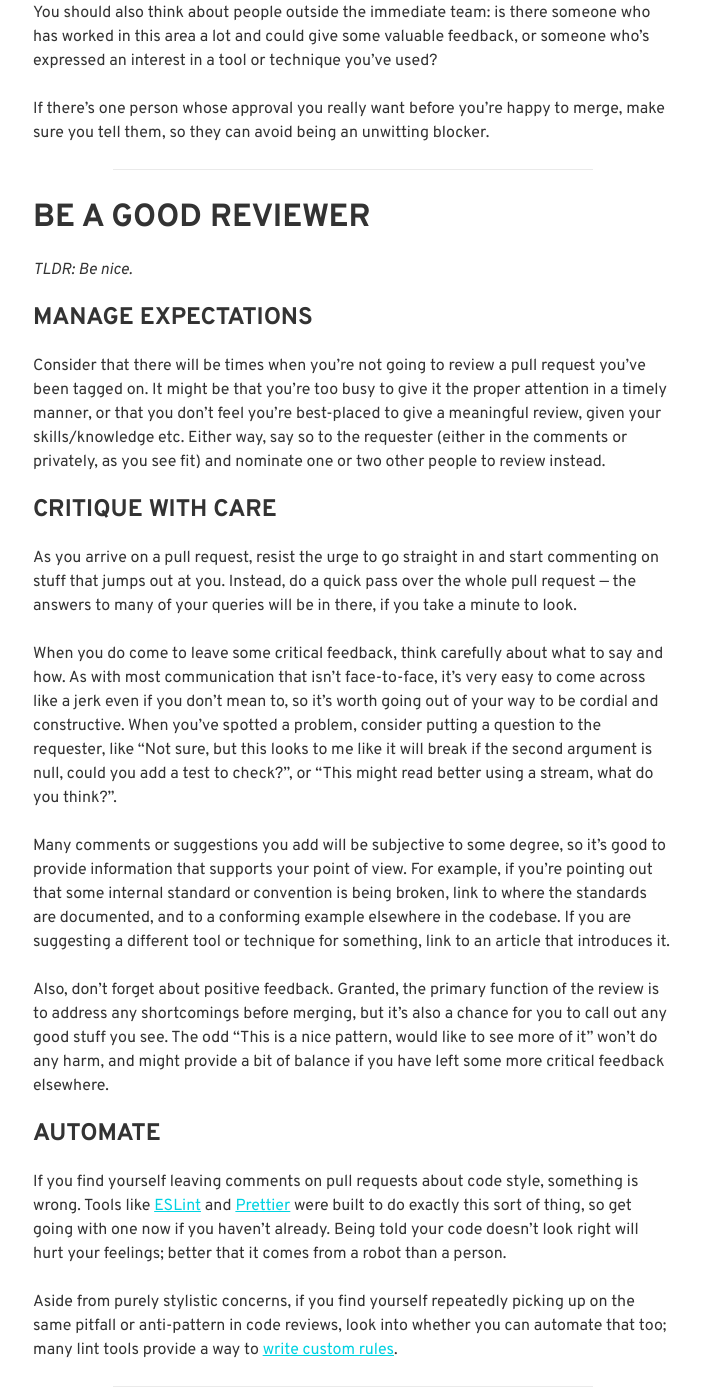
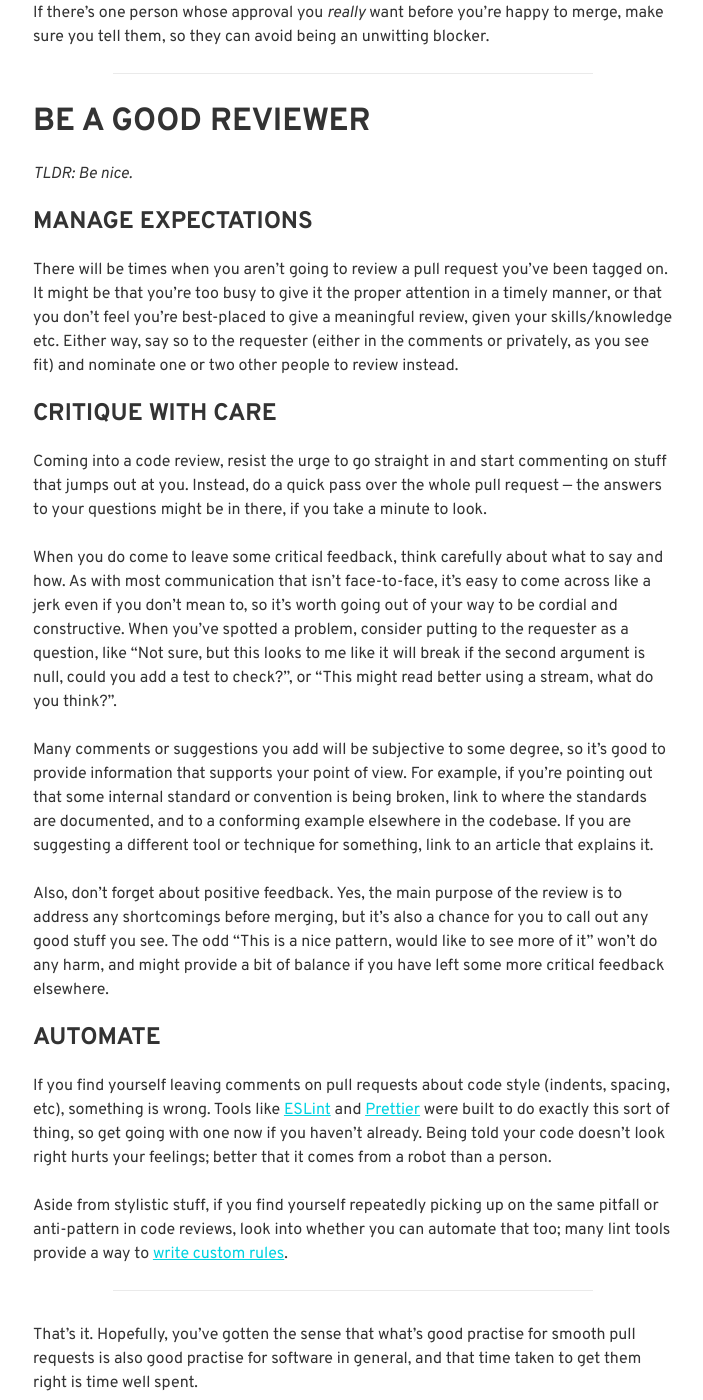
Before and after one commit to davidjgoss/davidjgoss.co, a Jekyll site: the page built from blog/_posts/2019-09-03-better-pull-requests.md, in a window 1280 px wide and 1400 px high, scrolled down 2554 px. Shown: the whole window, without its empty margins (287-990 px from the left). Built offline with Jekyll 4.4.1, drawn with Linux system fonts in a browser that asks for light colours; some web fonts are replaced; some of the changed text lies outside the part shown.

Commit message:
tighten up text of pull request post

```diff
--- a/blog/_posts/2019-09-03-better-pull-requests.md
+++ b/blog/_posts/2019-09-03-better-pull-requests.md
@@ -10,11 +10,9 @@ latest:
   better pull requests
 ---
 
-*I spend a lot of my time at work on pull requests - between ones I request and review, dozens per day. Through this, I've formed some opinions about what works and what doesn't[^preach] in the pull request process. So, here are those opinions.*
+*I spend a lot of my time at work on pull requests - between ones I request and review, dozens per day. Through this, I've formed some opinions about what works and what doesn't in the pull request process. So, here are those opinions.*
 
-(I'd note that it's coming from a perspective of pull requests inside a software company --- though much of it is also applicable to contributing to open source projects.)
-
-[^preach]: To my colleagues: yes, yes --- I don't practise what I preach _all_ of the time. But then, you knew that.
+(This is very much coming from a perspective of closed-source projects inside a company, but I think some of it applies to open source too.)
 
 - - -
 
@@ -22,25 +20,25 @@ latest:
 
 *TLDR: Make it easy for reviewers.*
 
-As the person creating a pull request, you are going to be asking reviewers for some of their time and attention; both are finite and precious, so do what you can to make it as easy as possible for them. As well as helping you get this particular pull request merged sooner, if you keep it up it will earn you a reputation in your company as someone who does good work and is thoughtful.
+As the person creating a pull request, you're going to be asking reviewers for some of their time and attention; both are finite, so do what you can to make it easy for them. It'll help you get this change in faster and, if you keep it up, might earn you a reputation in your company as someone who does good work and is thoughtful.
 
 ### Keep it small, if you can
 
-Small, focused pull requests from [short-lived feature branches](https://trunkbaseddevelopment.com/short-lived-feature-branches/) will have the easiest time getting merged. They are:
+Small, focused pull requests from [short-lived feature branches](https://trunkbaseddevelopment.com/short-lived-feature-branches/) have the easiest time getting merged. They are:
 
-- Quicker and more digestible to review (and reviewers are less likely to bail altogether)
+- Quicker and more digestible (and reviewers are less likely to bail)
 - Less likely to need lengthy rework if you've taken a wrong turn
 - Less likely to get conflicted with the main branch and need manual resolution
 
-Of course, in reality you'll often need to do a large change that takes several days or even weeks to finish, but that doesn't mean you should sit on one branch for that time and raise a "big bang" pull request at the end of it. Instead, find ways to split it up into smaller changes that can be done incrementally without breaking anything.
+In reality you'll sometimes need to do a large change that takes several days or even weeks to finish, but that doesn't mean you should sit on one branch for that time and raise a "big bang" pull request at the end. Instead, find ways to split it up into smaller changes that can be done incrementally without breaking anything.
 
-For example, early on, you might be doing some [preparatory refactoring](https://martinfowler.com/articles/preparatory-refactoring-example.html) to lay the groundwork for your new functionality. Or, you might be bolstering test coverage of existing behaviour to give you the confidence to start making changes. Both of these are perfect for a pull request in their own right.
+For example, you might be doing some [preparatory refactoring](https://martinfowler.com/articles/preparatory-refactoring-example.html) to lay the groundwork for your new functionality, or bolstering test coverage of existing behaviour to give you the confidence to start making changes. Both are good candidates for a pull request in their own right.
 
 Once you get into actually adding your new functionality, keep to this mantra of small and incremental changes. Try working from the outside in --- starting with the UI or the API entry point, stubbing the next layer in as you go, and using feature flags to keep it hidden until it's ready. As well as preventing you from drifting off the mainline and/or doing too-big pull requests, this approach gives you a chance to tag expert reviewers when working in their area, without dragging in too many people at a time.
 
 ### Tell the story with your commits
 
-If you _do_ end up with a fairly big pull request, with dozens of files and hundreds of lines affected, it will be difficult for the average reviewer to build a complete picture in their mind of what your change means and how it all fits together. Figuring this out from the overall diff is a piece of detective work for which your reviewer did not sign up, and will not thank you.
+If you _do_ end up with a big pull request --- e.g. dozens of files and hundreds of lines affected --- reviewers could have a hard time getting a sense of what your change is really about, where the important bits are, etc. Trawling through a huge diff looking for the big picture is no fun, and your reviewers didn't sign up for it.
 
 This is where your commits[^onlygit] can be really helpful and tell a lot of the story for you. However, this does depend on having a sequence of commits that form a coherent narrative, which is something you have be quite deliberate about.
 
@@ -50,11 +48,11 @@ If you're not already, get into the habit of committing little and often --- not
 
 [^compiletestcommit]: There are [variations](https://medium.com/@kentbeck_7670/test-commit-revert-870bbd756864), but you get the idea.
 
-[^moarrebase]: That post by Tom Ashworth includes a great tutorial of using interactive rebase to edit each commit in detail, but most of the time I find that a mixture of `fixup` and `reword` is sufficient to get my commits in good enough shape for review.
+[^moarrebase]: That post by Tom Ashworth includes a great tutorial of using interactive rebase to edit each commit in detail, but mostly I find that a mixture of `fixup` and `reword` is enough to get my commits in shape for review.
 
 ### Housekeeping
 
-Away from the actual code, there is some work you should to in order to make your pull request approachable.
+Away from the actual code, there are a few things you can do to make sure your pull request is approachable.
 
 Don't leave the description blank. Use it to clearly outline:
 
@@ -64,19 +62,19 @@ Don't leave the description blank. Use it to clearly outline:
 
 This should give reviewers some good context for what they're about to see, and save them having to go off and read issue descriptions or acceptance criteria. If the changes have a non-trivial UI impact, think about adding a couple of screenshots.
 
-If you can envisage any queries or concerns that reviewers might have[^burnett], try to address these pre-emptively by adding comments yourself upfront, inline with the code. You can highlight any mitigating factors, and call out other approaches that were considered and discarded.
+If you can predict any queries that reviewers might have[^burnett], try to address them pre-emptively by adding comments yourself, inline with the code. You can call out mitigating factors and/or other approaches that were considered and discarded.
 
-[^burnett]: Every company has a "pretty sure you could just do this with a regex" guy who they can always see coming.
+[^burnett]: I assume other companies also have a "pretty sure you could just do this with a regex" guy who they can always see coming?
 
-Finally, spend five minutes reviewing the pull request yourself before you add any reviewers; you'll be amazed how often you find typos, commented-out code you forgot to delete, defunct tests etc. This will save your reviewers time and potentially save you some embarassment.
+Finally, spend five minutes looking over the pull request yourself before you add any reviewers; you'll be amazed how often you find typos, commented-out code you forgot to delete, defunct tests etc. This will save your reviewers time and might save you some embarassment.
 
 ### Choice of reviewers
 
-Pull requests are a really good opportunity for people to learn, so it's disappointing to still see scrum teams where each developer just tags the tech lead for review on all their changes. I usually tag everyone in the team who's at work that day, perhaps sparing anyone who is super-focused on something and/or on a deadline. I don't expect _everyone_ will review or provide feedback, but at least everyone gets a chance to see what's going on.
+Pull requests are a really good opportunity for people to learn, so it's a bit of a waste if each developer in a team just tags the lead for review. I usually tag everyone in the team who's at work that day, perhaps sparing anyone who is super-focused on something and/or on a deadline. I don't expect _everyone_ will review or provide feedback, but at least everyone gets a chance to see what's going on.
 
-You should also think about people outside the immediate team: is there someone who has worked in this area a lot and could give some valuable feedback, or someone who's expressed an interest in a tool or technique you've used?
+Also, think about people outside the immediate team: is there someone who has worked in this area a lot and could give some valuable feedback, or someone who's expressed an interest in a tool or technique you've used and might like to see what you've done?
 
-If there's one person whose approval you really want before you're happy to merge, make sure you tell them, so they can avoid being an unwitting blocker.
+If there's one person whose approval you _really_ want before you're happy to merge, make sure you tell them, so they can avoid being an unwitting blocker.
 
 - - -
 
@@ -86,26 +84,24 @@ If there's one person whose approval you really want before you're happy to merg
 
 ### Manage expectations
 
-Consider that there will be times when you're not going to review a pull request you've been tagged on. It might be that you're too busy to give it the proper attention in a timely manner, or that you don't feel you're best-placed to give a meaningful review, given your skills/knowledge etc. Either way, say so to the requester (either in the comments or privately, as you see fit) and nominate one or two other people to review instead.
+There will be times when you aren't going to review a pull request you've been tagged on. It might be that you're too busy to give it the proper attention in a timely manner, or that you don't feel you're best-placed to give a meaningful review, given your skills/knowledge etc. Either way, say so to the requester (either in the comments or privately, as you see fit) and nominate one or two other people to review instead.
 
 ### Critique with care
 
-As you arrive on a pull request, resist the urge to go straight in and start commenting on stuff that jumps out at you. Instead, do a quick pass over the whole pull request --- the answers to many of your queries will be in there, if you take a minute to look.
+Coming into a code review, resist the urge to go straight in and start commenting on stuff that jumps out at you. Instead, do a quick pass over the whole pull request --- the answers to your questions might be in there, if you take a minute to look.
 
-When you do come to leave some critical feedback, think carefully about what to say and how. As with most communication that isn't face-to-face, it's very easy to come across like a jerk even if you don't mean to, so it's worth going out of your way to be cordial and constructive. When you've spotted a problem, consider putting a question to the requester, like "Not sure, but this looks to me like it will break if the second argument is null, could you add a test to check?", or "This might read better using a stream, what do you think?".
+When you do come to leave some critical feedback, think carefully about what to say and how. As with most communication that isn't face-to-face, it's easy to come across like a jerk even if you don't mean to, so it's worth going out of your way to be cordial and constructive. When you've spotted a problem, consider putting to the requester as a question, like "Not sure, but this looks to me like it will break if the second argument is null, could you add a test to check?", or "This might read better using a stream, what do you think?".
 
-Many comments or suggestions you add will be subjective to some degree, so it's good to provide information that supports your point of view. For example, if you're pointing out that some internal standard or convention is being broken, link to where the standards are documented, and to a conforming example elsewhere in the codebase. If you are suggesting a different tool or technique for something, link to an article that introduces it.
+Many comments or suggestions you add will be subjective to some degree, so it's good to provide information that supports your point of view. For example, if you're pointing out that some internal standard or convention is being broken, link to where the standards are documented, and to a conforming example elsewhere in the codebase. If you are suggesting a different tool or technique for something, link to an article that explains it.
 
-Also, don't forget about positive feedback. Granted, the primary function of the review is to address any shortcomings before merging, but it's also a chance for you to call out any good stuff you see. The odd "This is a nice pattern, would like to see more of it" won't do any harm, and might provide a bit of balance if you have left some more critical feedback elsewhere.
+Also, don't forget about positive feedback. Yes, the main purpose of the review is to address any shortcomings before merging, but it's also a chance for you to call out any good stuff you see. The odd "This is a nice pattern, would like to see more of it" won't do any harm, and might provide a bit of balance if you have left some more critical feedback elsewhere.
 
 ### Automate
 
-If you find yourself leaving comments on pull requests about code style, something is wrong. Tools like [ESLint](https://eslint.org/) and [Prettier](https://prettier.io/) were built to do exactly this sort of thing, so get going with one now if you haven't already. Being told your code doesn't look right will hurt your feelings; better that it comes from a robot than a person.
+If you find yourself leaving comments on pull requests about code style (indents, spacing, etc), something is wrong. Tools like [ESLint](https://eslint.org/) and [Prettier](https://prettier.io/) were built to do exactly this sort of thing, so get going with one now if you haven't already. Being told your code doesn't look right hurts your feelings; better that it comes from a robot than a person.
 
-Aside from purely stylistic concerns, if you find yourself repeatedly picking up on the same pitfall or anti-pattern in code reviews, look into whether you can automate that too; many lint tools provide a way to [write custom rules](https://whiteclarkegroup.github.io/liquibase-linter/docs/custom-rules).
+Aside from stylistic stuff, if you find yourself repeatedly picking up on the same pitfall or anti-pattern in code reviews, look into whether you can automate that too; many lint tools provide a way to [write custom rules](https://whiteclarkegroup.github.io/liquibase-linter/docs/custom-rules).
 
 - - -
 
 That's it. Hopefully, you've gotten the sense that what's good practise for smooth pull requests is also good practise for software in general, and that time taken to get them right is time well spent.
-
-Above all though, always assume that people are smart and well-meaning, and remember that [everybody has their reasons](http://5by5.tv/b2w/2).
```
